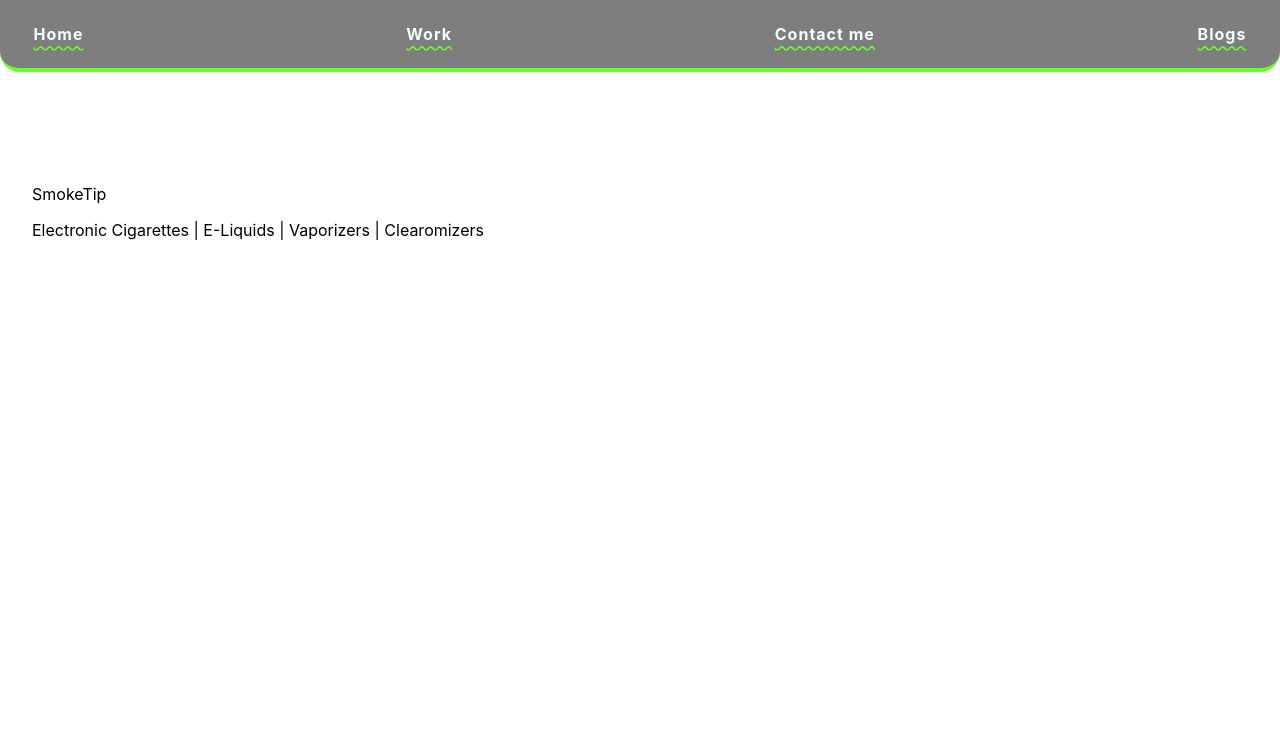
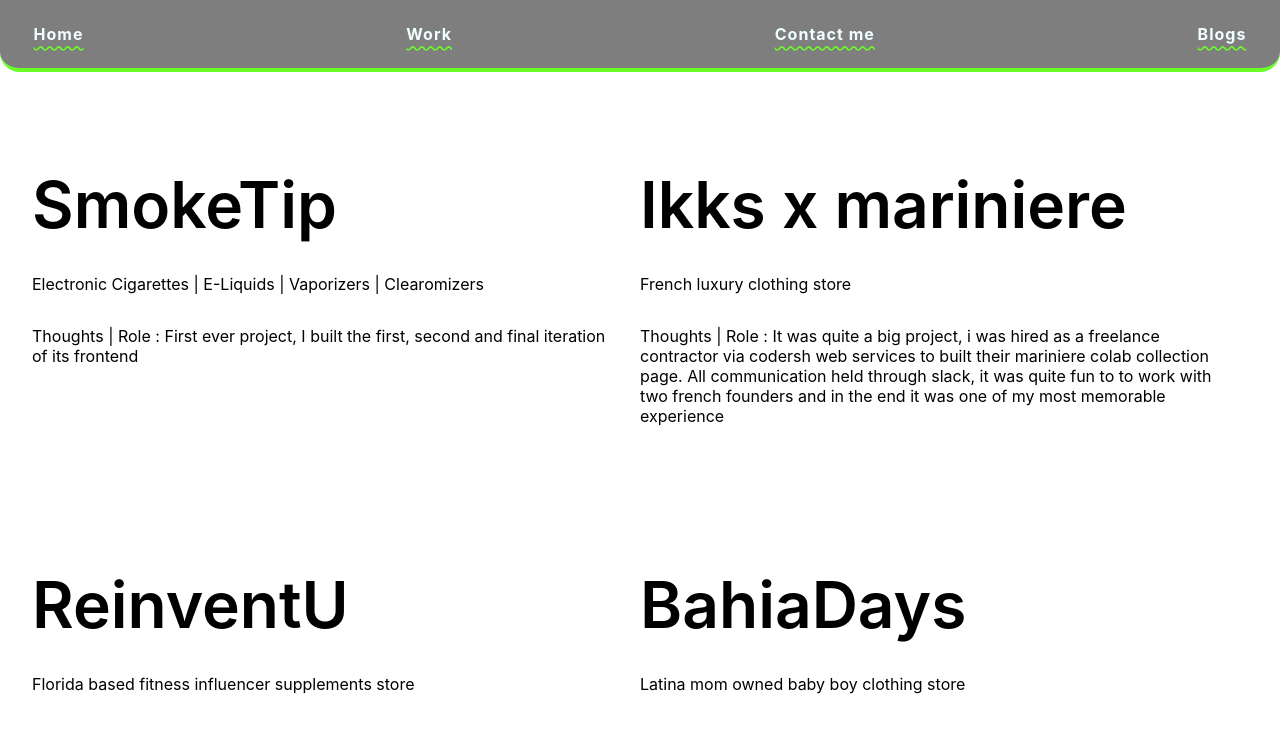
Before and after one commit to sapeol/nextjs-portfolio, a Next.js app: page /work in a window 1280 px wide. Shown: the top 732 px of the page. Built offline with nearby package versions, Linux system fonts and the light colour scheme.

Commit message:
work details added

```diff
--- a/pages/index.js
+++ b/pages/index.js
@@ -12,7 +12,7 @@
       </Head>
 
       <main className={styles.main}>
-        <h1 className={styles.title}>
+        <h1 className="title">
           I&apos;m <span className={styles.text_accent}> sudeep kuchara</span>,
           a passionate frontend developer who loves to work with react, nodejs
           and typescript.
@@ -145,7 +145,7 @@
           </div>
         </div>
       </section>
-      <section className="spotify">
+      <section className="spotify hide">
         <h3>
           Music : I love music, it&apos;s just something that i just can&apos;t
           live without.
--- a/pages/work.js
+++ b/pages/work.js
@@ -1,6 +1,8 @@
 import Head from "next/head";
 import React from "react";
 import Image from "next/image";
+
+import styles from "../styles/Work.module.css";
 
 function work() {
   return (
@@ -11,13 +13,78 @@
         <link rel="icon" href="/favicon.ico" />
       </Head>
 
-      <section className="porfolio-item-1">
-        <div className="portfolio-image"></div>
-        <div className="porfolio-item-content">
-          <p>SmokeTip </p>
-          <span>
-            Electronic Cigarettes | E-Liquids | Vaporizers | Clearomizers
-          </span>
+      <section className={styles.porfolio_items}>
+        <div className={styles.porfolio_item}>
+          <div className={styles.porfolio_content}>
+            <a
+              target="_blank"
+              rel="noreferrer"
+              className="title link smoketip_accent"
+              href="https://smoketip.com"
+            >
+              SmokeTip{" "}
+            </a>
+            <p className={styles.porfolio_content_span}>
+              Electronic Cigarettes | E-Liquids | Vaporizers | Clearomizers
+            </p>
+            <p>
+              {" "}
+              Thoughts | Role : First ever project, I built the first, second
+              and final iteration of its frontend
+            </p>
+          </div>
+        </div>
+        <div className={styles.porfolio_item}>
+          <div className={styles.porfolio_content}>
+            <a
+              target="_blank"
+              rel="noreferrer"
+              className="ikks_accent title link"
+              href="https://www.ikks.com/fr/collection-ikks-free-the-sea/collection/"
+            >
+              Ikks x mariniere{" "}
+            </a>
+            <p className={styles.porfolio_content_span}>
+              French luxury clothing store
+            </p>
+            <p>
+              Thoughts | Role : It was quite a big project, i was hired as a
+              freelance contractor via codersh web services to built their
+              mariniere colab collection page. All communication held through
+              slack, it was quite fun to to work with two french founders and in
+              the end it was one of my most memorable experience{" "}
+            </p>
+          </div>
+        </div>
+        <div className={styles.porfolio_item}>
+          <div className={styles.porfolio_content}>
+            <a
+              target="_blank"
+              rel="noreferrer"
+              className="reinventu_accent title link"
+              href="https://reinventu.com"
+            >
+              ReinventU{" "}
+            </a>
+            <p className={styles.porfolio_content_span}>
+              Florida based fitness influencer supplements store
+            </p>
+          </div>
+        </div>
+        <div className={styles.porfolio_item}>
+          <div className={styles.porfolio_content}>
+            <a
+              target="_blank"
+              rel="noreferrer"
+              className="bahiadays_accent title link "
+              href="https://bahiadays.com"
+            >
+              BahiaDays{" "}
+            </a>
+            <p className={styles.porfolio_content_span}>
+              Latina mom owned baby boy clothing store
+            </p>
+          </div>
         </div>
       </section>
     </>
--- /dev/null
+++ b/styles/Work.module.css
@@ -0,0 +1,13 @@
+.porfolio_items {
+  display: flex;
+  flex-wrap: wrap;
+  align-items: center;
+}
+.porfolio_item {
+  height: 50vh;
+  padding: 0 2rem 0 0;
+  flex-basis: 50%;
+}
+.porfolio_content p {
+  margin-top: 2rem;
+}
--- a/styles/globals.css
+++ b/styles/globals.css
@@ -18,11 +18,50 @@
   box-sizing: border-box;
 }
 
+/* hide */
+.hide {
+  display: none;
+}
+.title {
+  margin: 0;
+  line-height: 1.15;
+  font-size: 4rem;
+}
+/* default link   */
+.link {
+  font-weight: 600;
+}
+.link:hover {
+  text-underline-offset: 5px;
+  text-decoration: var(--neon) underline wavy;
+}
+
+/* accent colors  */
+.smoketip_accent:hover {
+  text-underline-offset: 5px;
+  text-decoration: #9552df underline wavy;
+}
+.reinventu_accent:hover {
+  text-underline-offset: 5px;
+  text-decoration: #dd4398 underline wavy;
+}
+.bahiadays_accent:hover {
+  text-underline-offset: 5px;
+  text-decoration: #e8dccc underline wavy;
+}
+.ikks_accent:hover {
+  text-underline-offset: 5px;
+  text-decoration: #000 underline wavy;
+}
+
 /* darkmode */
 @media (prefers-color-scheme: dark) {
   body {
     background-color: #1a1a1a;
     color: azure;
+  }
+  .ikks_accent:hover {
+    text-decoration: #fff underline wavy;
   }
 }
 
@@ -41,6 +80,7 @@
   letter-spacing: 1px;
   justify-content: space-between;
   border-bottom: 4px solid var(--neon);
+  z-index: 99;
 }
 nav.main a {
   padding: 0.5rem 0.1rem;
```
Also changed, not shown: pages/contact.js (+6 -6 lines), styles/Home.module.css (+0 -12 lines), 1 other file (tests, documents, lock files or other folders).
